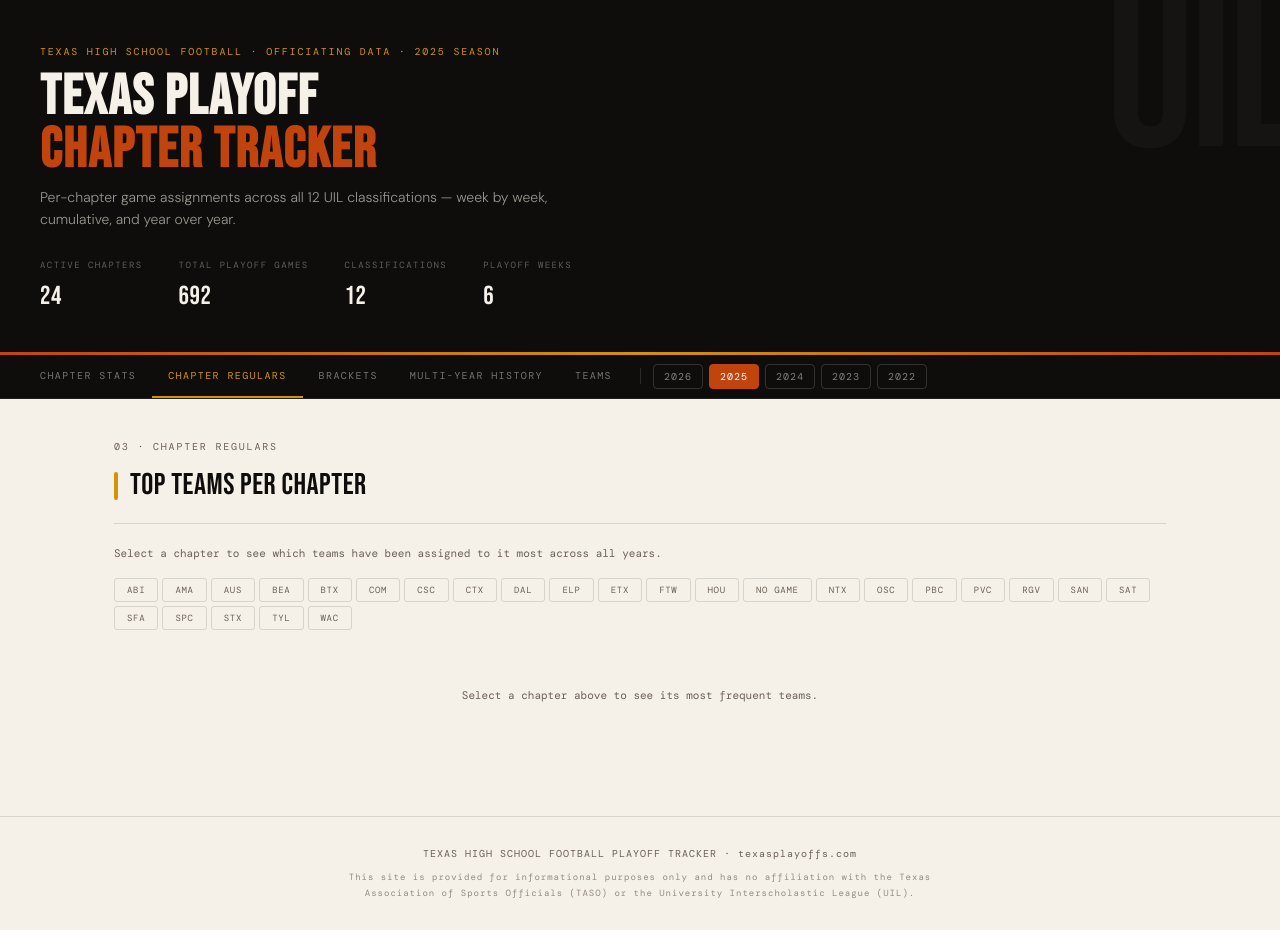
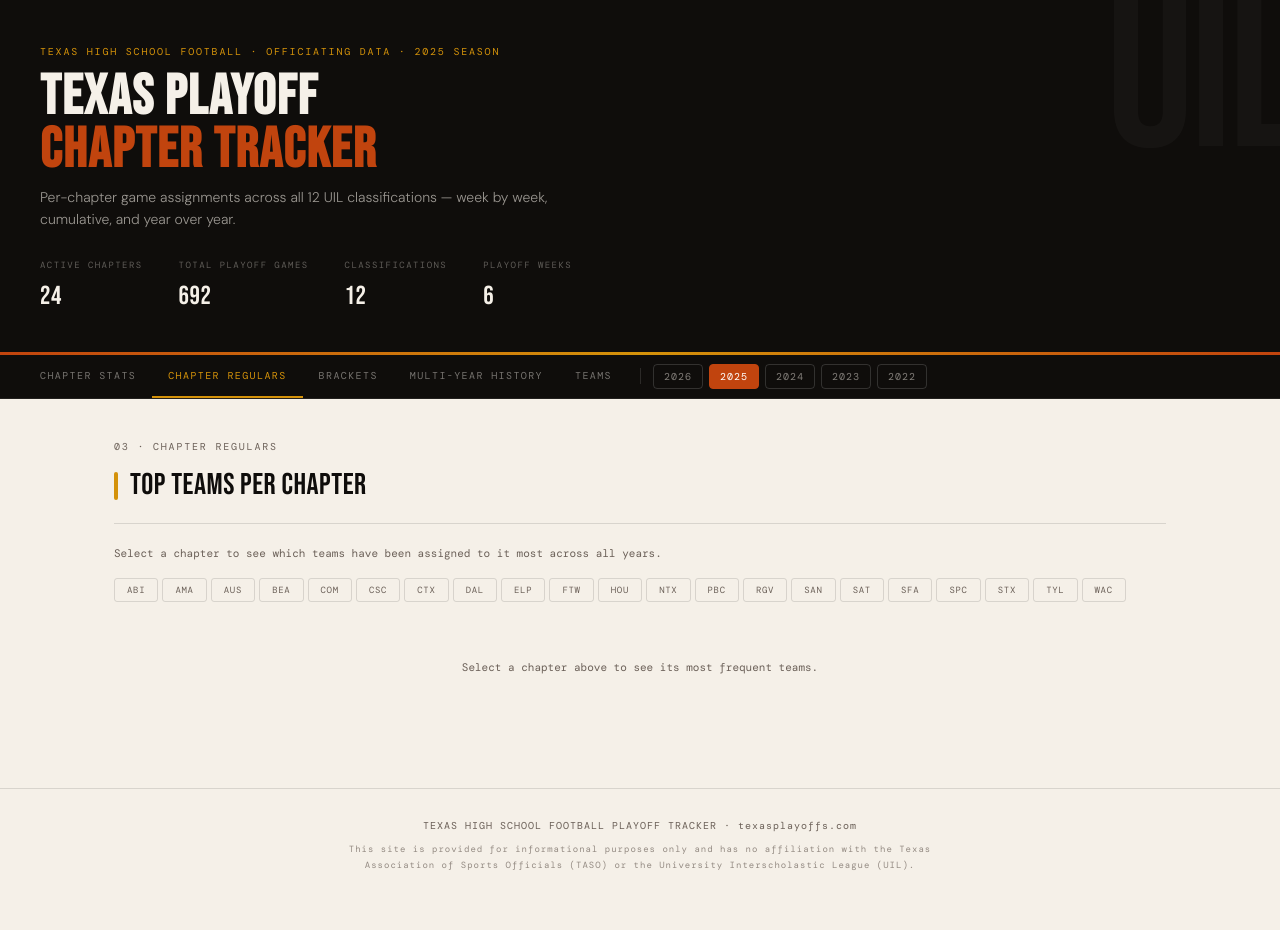
Before and after one commit to colemic2006/texasplayoffs, a React (Vite) app: page / in a window 1280 px wide. Both pictures are taken after a click on the button "CHAPTER REGULARS". After the commit the page ends 902 px from the top, so only its background shows below. Built offline with nearby package versions, Linux system fonts and the light colour scheme.

Commit message:
Fix Chapter Regulars: hide invalid chapter codes (NO GAME, BTX, ETX, OSC, PVC) from chip list

```diff
--- a/src/components/ChapterRegulars.jsx
+++ b/src/components/ChapterRegulars.jsx
@@ -1,6 +1,6 @@
 import React, { useMemo, useState } from 'react'
 
-const KNOWN_CHAPTERS = new Set(['ABI','AMA','AUS','BEA','STX','COM','CSC','CTX','DAL','ELP','FTW','HOU','NTX','PBC','PVC','RGV','SAT','SAN','SFA','SPC','TYL','WAC','WACO'])
+const KNOWN_CHAPTERS = new Set(['ABI','AMA','AUS','BEA','STX','COM','CSC','CTX','DAL','ELP','FTW','HOU','NTX','PBC','RGV','SAT','SAN','SFA','SPC','TYL','WAC','WACO'])
 const BAD_NAMES = new Set(['total bracket counts','totals','total','bye','filler',''])
 
 function isValidTeam(name) {
@@ -54,7 +54,8 @@ export default function ChapterRegulars({ allData, years }) {
       const yearData = allData[year]
       if (!yearData?.games?.length) continue
       for (const game of yearData.games) {
-        const chapter = game.chapter || ''
+        const chapter = (game.chapter || '').trim()
+        if (!chapter || !KNOWN_CHAPTERS.has(chapter)) continue
         if (!isValidTeam(game.team1) || !isValidTeam(game.team2)) continue
         for (const rawName of [game.team1, game.team2]) {
           if (!rawName) continue
@@ -62,7 +63,7 @@ export default function ChapterRegulars({ allData, years }) {
           if (!map.has(key)) map.set(key, { name: key, chapters: new Map(), classifications: new Set() })
           const t = map.get(key)
           if (game.classification) t.classifications.add(game.classification)
-          if (chapter) t.chapters.set(chapter, (t.chapters.get(chapter) || 0) + 1)
+          t.chapters.set(chapter, (t.chapters.get(chapter) || 0) + 1)
         }
       }
     }
```
